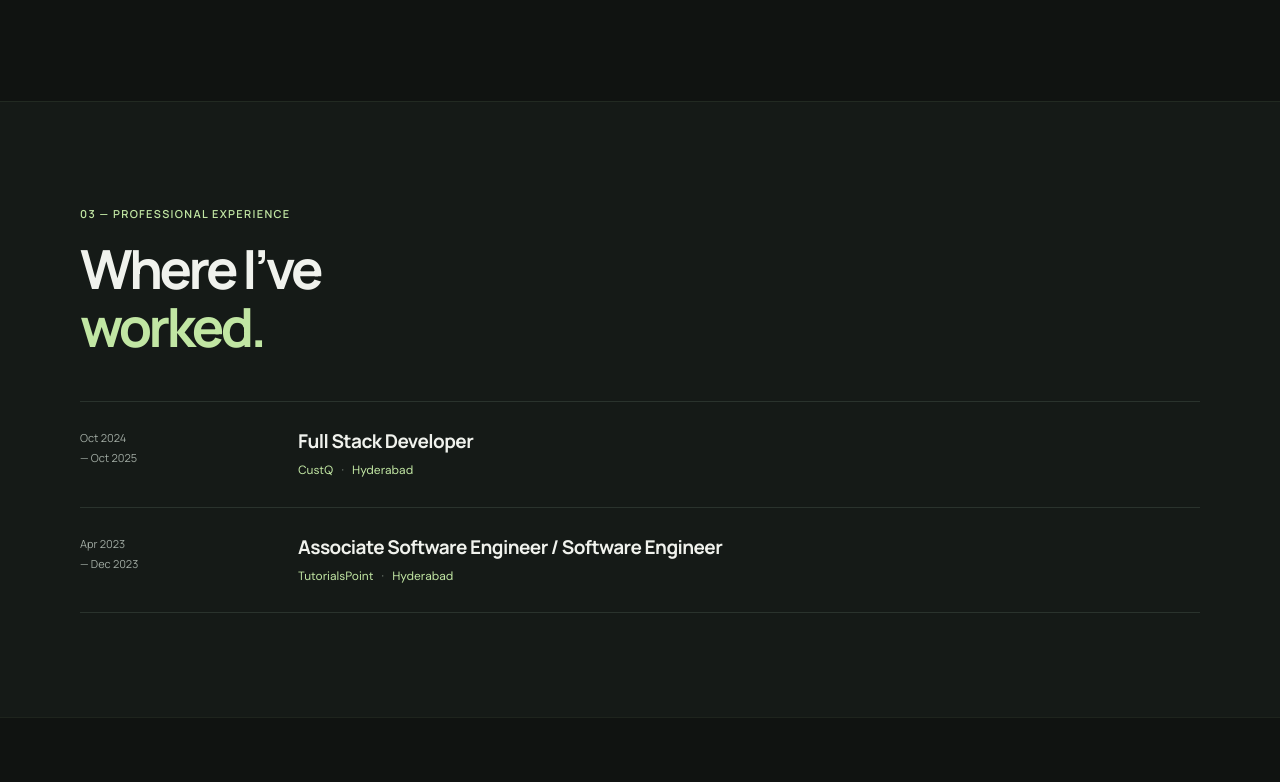
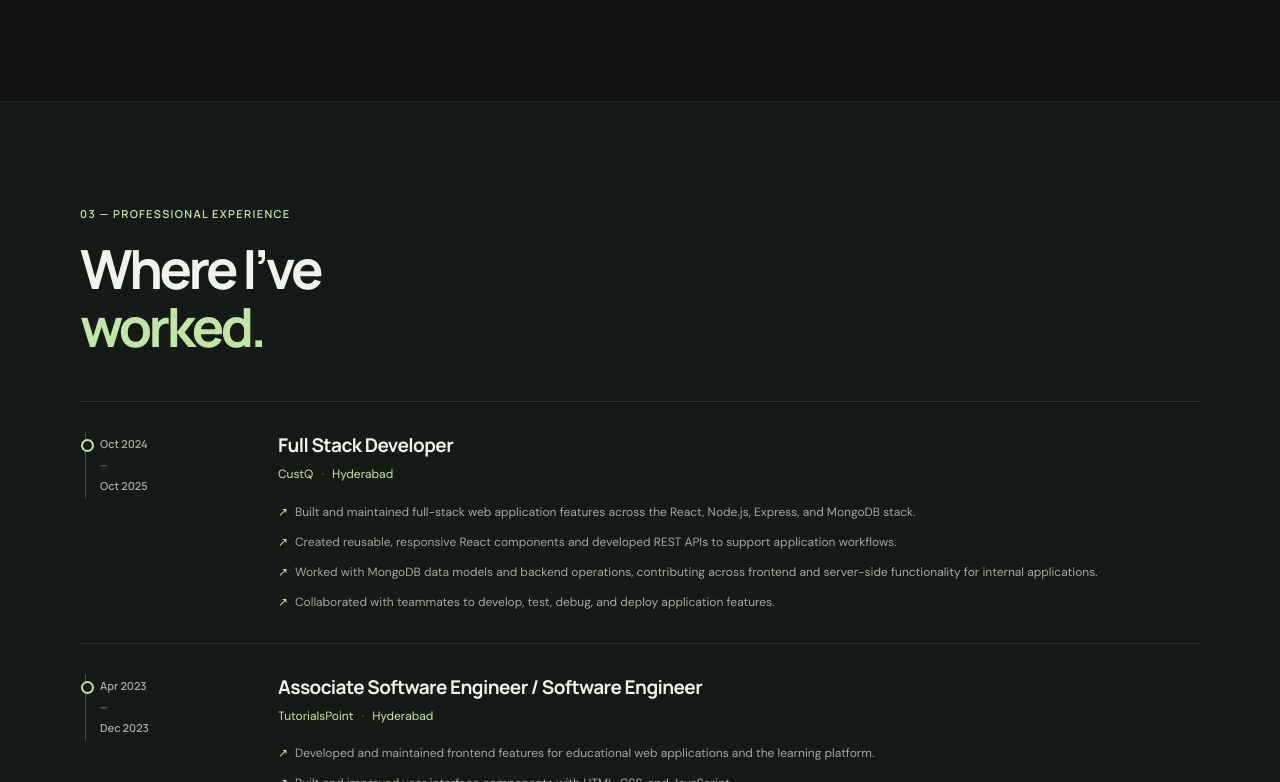
Before and after one commit to kusumadimpul07-lgtm/kusuma-portfolio, a plain HTML site: page index.html in a window 1280 px wide. Shown: the part 2018-2800 px from the top of the page. Drawn offline with Linux system fonts and the light colour scheme.

Commit message:
Expand experience and personalize portfolio header
Co-authored-by: Copilot <223556219+Copilot@users.noreply.github.com>

```diff
--- a/index.html
+++ b/index.html
@@ -33,7 +33,7 @@
     <a class="skip-link" href="#main">Skip to content</a>
     <header class="site-header">
       <nav class="nav-wrap" aria-label="Main navigation">
-        <a class="wordmark" href="#home" aria-label="Kusuma, home">K<span>.</span></a>
+        <a class="wordmark" href="#home" aria-label="Kusuma, home">Kusuma<span>.</span></a>
         <button
           class="menu-toggle"
           type="button"
@@ -168,17 +168,33 @@
           </div>
           <div class="experience-list">
             <article class="experience-item">
-              <div class="experience-date"><time datetime="2024-10">Oct 2024</time><br />— <time datetime="2025-10">Oct 2025</time></div>
+              <div class="experience-date">
+                <time datetime="2024-10">Oct 2024</time><span>—</span><time datetime="2025-10">Oct 2025</time>
+              </div>
               <div class="experience-detail">
                 <h3>Full Stack Developer</h3>
                 <p class="experience-company">CustQ <span>·</span> Hyderabad</p>
+                <ul class="experience-highlights">
+                  <li>Built and maintained full-stack web application features across the React, Node.js, Express, and MongoDB stack.</li>
+                  <li>Created reusable, responsive React components and developed REST APIs to support application workflows.</li>
+                  <li>Worked with MongoDB data models and backend operations, contributing across frontend and server-side functionality for internal applications.</li>
+                  <li>Collaborated with teammates to develop, test, debug, and deploy application features.</li>
+                </ul>
               </div>
             </article>
             <article class="experience-item">
-              <div class="experience-date"><time datetime="2023-04">Apr 2023</time><br />— <time datetime="2023-12">Dec 2023</time></div>
+              <div class="experience-date">
+                <time datetime="2023-04">Apr 2023</time><span>—</span><time datetime="2023-12">Dec 2023</time>
+              </div>
               <div class="experience-detail">
                 <h3>Associate Software Engineer / Software Engineer</h3>
                 <p class="experience-company">TutorialsPoint <span>·</span> Hyderabad</p>
+                <ul class="experience-highlights">
+                  <li>Developed and maintained frontend features for educational web applications and the learning platform.</li>
+                  <li>Built and improved user interface components with HTML, CSS, and JavaScript.</li>
+                  <li>Fixed interface issues and improved usability across browsers and devices.</li>
+                  <li>Supported debugging, testing, and ongoing improvements to platform stability.</li>
+                </ul>
               </div>
             </article>
           </div>
@@ -339,7 +355,7 @@
 
     <footer class="site-footer">
       <div class="section-shell">
-        <a class="wordmark" href="#home" aria-label="Back to top">K<span>.</span></a>
+        <a class="wordmark" href="#home" aria-label="Back to top">Kusuma<span>.</span></a>
         <p>Designed and built by Kusuma <span>·</span> Hyderabad, India</p>
         <a href="#home">Back to top ↑</a>
       </div>
--- a/style.css
+++ b/style.css
@@ -62,9 +62,9 @@ button, input, textarea { font: inherit; }
 }
 .wordmark {
   color: var(--text);
-  font: 800 27px/1 var(--font-display);
+  font: 800 21px/1 var(--font-display);
   text-decoration: none;
-  letter-spacing: -.08em;
+  letter-spacing: -.055em;
 }
 .wordmark span { color: var(--accent); }
 .nav-links {
@@ -236,18 +236,65 @@ h1, h2, h3, p { margin-top: 0; }
 .experience-list { border-top: 1px solid var(--line); }
 .experience-item {
   display: grid;
-  grid-template-columns: 190px 1fr 180px;
+  grid-template-columns: 170px minmax(0, 1fr);
   gap: 28px;
   align-items: start;
-  padding: 26px 0;
+  padding: 30px 0;
   border-bottom: 1px solid var(--line);
 }
-.experience-date { color: var(--muted); font: 11px/1.8 var(--font-display); }
+.experience-date {
+  position: relative;
+  display: grid;
+  gap: 3px;
+  padding: 3px 0 3px 20px;
+  color: var(--muted);
+  font: 600 11px/1.7 var(--font-display);
+}
+.experience-date::before {
+  position: absolute;
+  top: 0;
+  bottom: 0;
+  left: 5px;
+  width: 1px;
+  background: #455347;
+  content: "";
+}
+.experience-date::after {
+  position: absolute;
+  top: 7px;
+  left: 1px;
+  width: 9px;
+  height: 9px;
+  border: 2px solid var(--accent);
+  border-radius: 50%;
+  background: var(--bg-soft);
+  content: "";
+}
+.experience-date span { color: var(--quiet); font-size: 10px; }
 .experience-detail h3 { margin: 0 0 6px; font: 700 19px var(--font-display); letter-spacing: -.03em; }
 .experience-company { margin: 0; color: var(--accent); font-size: 12px; }
 .experience-company span { padding-inline: 5px; color: var(--quiet); }
-.experience-summary { margin: 3px 0 0; color: var(--muted); font-size: 12px; }
-.experience-note { margin: 17px 0 0; color: var(--quiet); font-size: 11px; }
+.experience-highlights {
+  display: grid;
+  gap: 9px;
+  margin: 17px 0 0;
+  padding: 0;
+  list-style: none;
+}
+.experience-highlights li {
+  position: relative;
+  padding-left: 17px;
+  color: var(--muted);
+  font-size: 12px;
+  line-height: 1.75;
+}
+.experience-highlights li::before {
+  position: absolute;
+  top: 0;
+  left: 0;
+  color: var(--accent);
+  content: "↗";
+}
 .section-projects { background: var(--bg); }
 .project {
   display: grid;
@@ -464,8 +511,7 @@ h1, h2, h3, p { margin-top: 0; }
   .hero h1 { font-size: clamp(40px, 7vw, 61px); }
   .hero-portrait { width: min(100%, 190px); }
   .about-content { grid-template-columns: 1fr .75fr; gap: 36px; }
-  .experience-item { grid-template-columns: 145px 1fr; gap: 16px; }
-  .experience-summary { grid-column: 2; margin-top: -9px; }
+  .experience-item { grid-template-columns: 125px minmax(0, 1fr); gap: 18px; }
   .project { grid-template-columns: .8fr 1.2fr; }
   .project-visual { width: calc(100% - 40px); height: 240px; min-height: 0; margin: 20px; padding: 24px; }
   .education-layout { grid-template-columns: 1fr 1.2fr; gap: 34px; }
@@ -495,10 +541,10 @@ h1, h2, h3, p { margin-top: 0; }
   .skill-group h3 { min-height: 42px; margin: 13px 0 10px; font-size: 13px; }
   .skill-list li { padding: 5px 7px; font-size: 9px; }
   .skill-caption { font-size: 10px; }
-  .experience-item { grid-template-columns: 1fr; gap: 9px; padding: 21px 0; }
-  .experience-date br { display: none; }
-  .experience-summary { grid-column: auto; margin: 0; }
-  .experience-date { font-size: 10px; }
+  .experience-item { grid-template-columns: 1fr; gap: 14px; padding: 23px 0; }
+  .experience-date { grid-template-columns: auto auto auto; justify-content: start; align-items: center; gap: 7px; }
+  .experience-date::before { right: 0; bottom: auto; width: auto; height: 1px; }
+  .experience-date::after { top: 4px; }
   .experience-detail h3 { font-size: 17px; }
   .project { grid-template-columns: 1fr; }
   .project-visual { width: auto; height: 220px; min-height: 0; margin: 0; }
```
